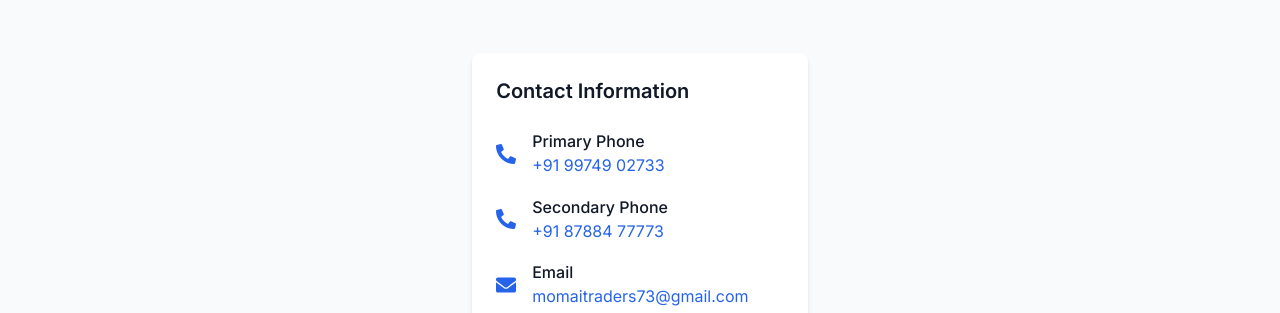
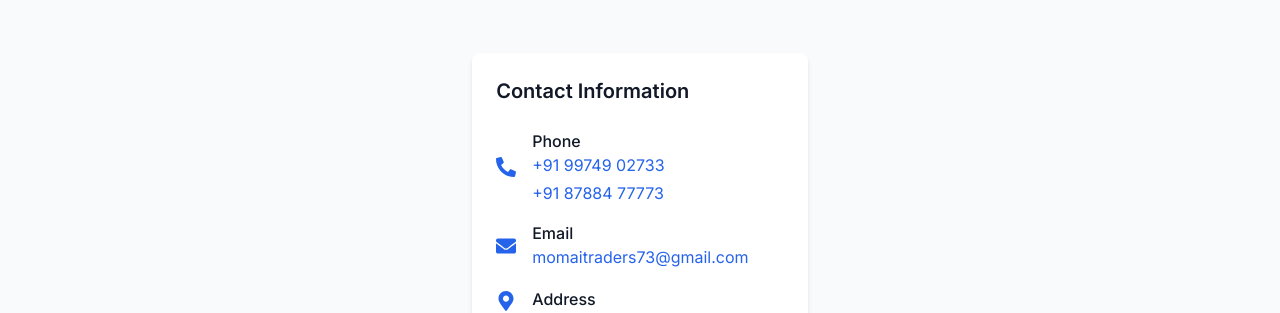
Before and after one commit to Captain-Gautam/momaitraders, a React (Vite) app: page / in a window 1280 px wide. Shown: the part 4423-4736 px from the top of the page. Built offline with nearby package versions, Linux system fonts and the light colour scheme.

Commit message:
The name update

```diff
--- a/src/components/Contact.jsx
+++ b/src/components/Contact.jsx
@@ -37,20 +37,15 @@ const Contact = () => {
                 <div className="flex items-center space-x-3 sm:space-x-4">
                   <FaPhone className="w-4 h-4 sm:w-5 sm:h-5 text-blue-600 flex-shrink-0 transform scale-x-[-1]" />
                   <div>
-                    <p className="font-medium text-gray-900 text-sm sm:text-base">Primary Phone</p>
-                    <a href="tel:+919974902733" className="text-blue-600 hover:text-blue-700 text-sm sm:text-base">
-                      +91 99749 02733
-                    </a>
-                  </div>
-                </div>
-
-                <div className="flex items-center space-x-3 sm:space-x-4">
-                  <FaPhone className="w-4 h-4 sm:w-5 sm:h-5 text-blue-600 flex-shrink-0 transform scale-x-[-1]" />
-                  <div>
-                    <p className="font-medium text-gray-900 text-sm sm:text-base">Secondary Phone</p>
-                    <a href="tel:+918788477773" className="text-blue-600 hover:text-blue-700 text-sm sm:text-base">
-                      +91 87884 77773
-                    </a>
+                    <p className="font-medium text-gray-900 text-sm sm:text-base">Phone</p>
+                    <div className="space-y-1">
+                      <a href="tel:+919974902733" className="block text-blue-600 hover:text-blue-700 text-sm sm:text-base">
+                        +91 99749 02733
+                      </a>
+                      <a href="tel:+918788477773" className="block text-blue-600 hover:text-blue-700 text-sm sm:text-base">
+                        +91 87884 77773
+                      </a>
+                    </div>
                   </div>
                 </div>
 
```
